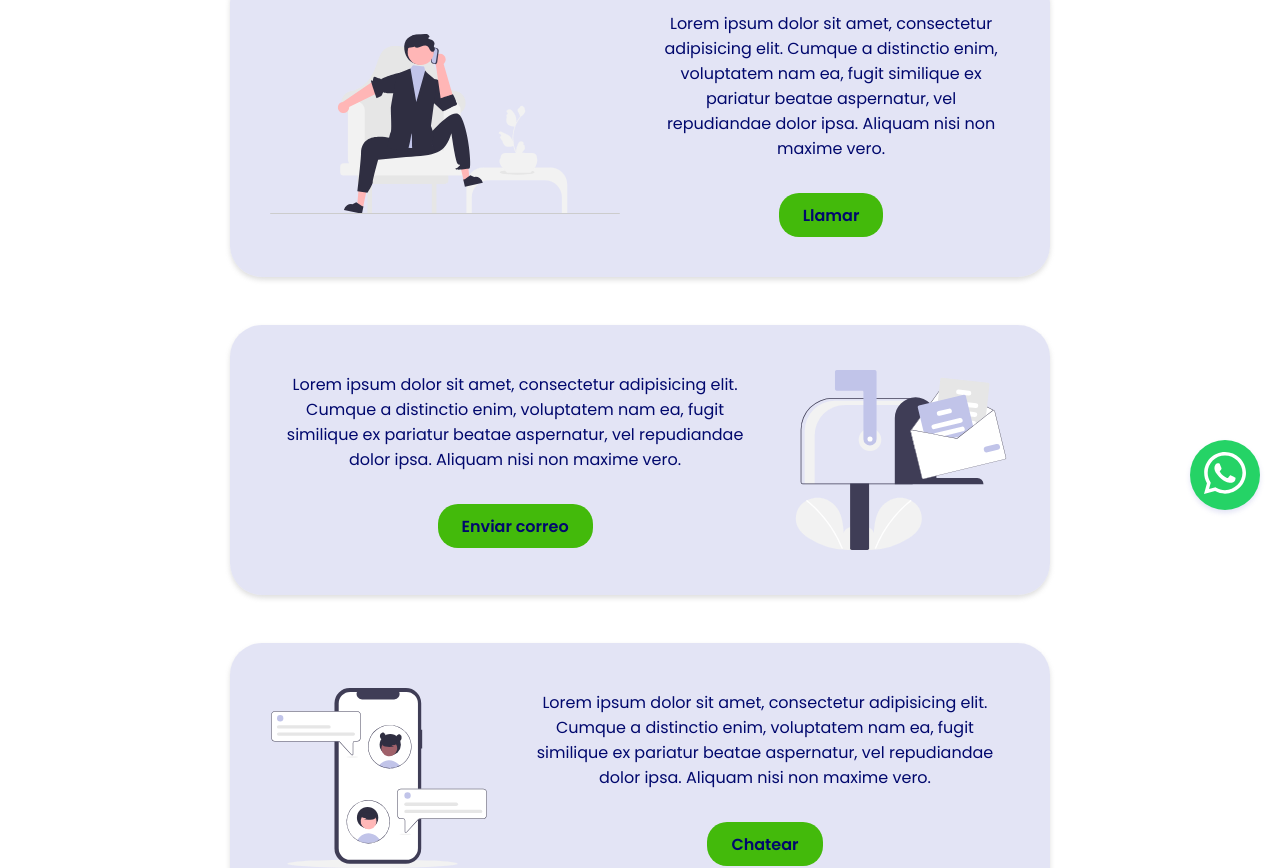
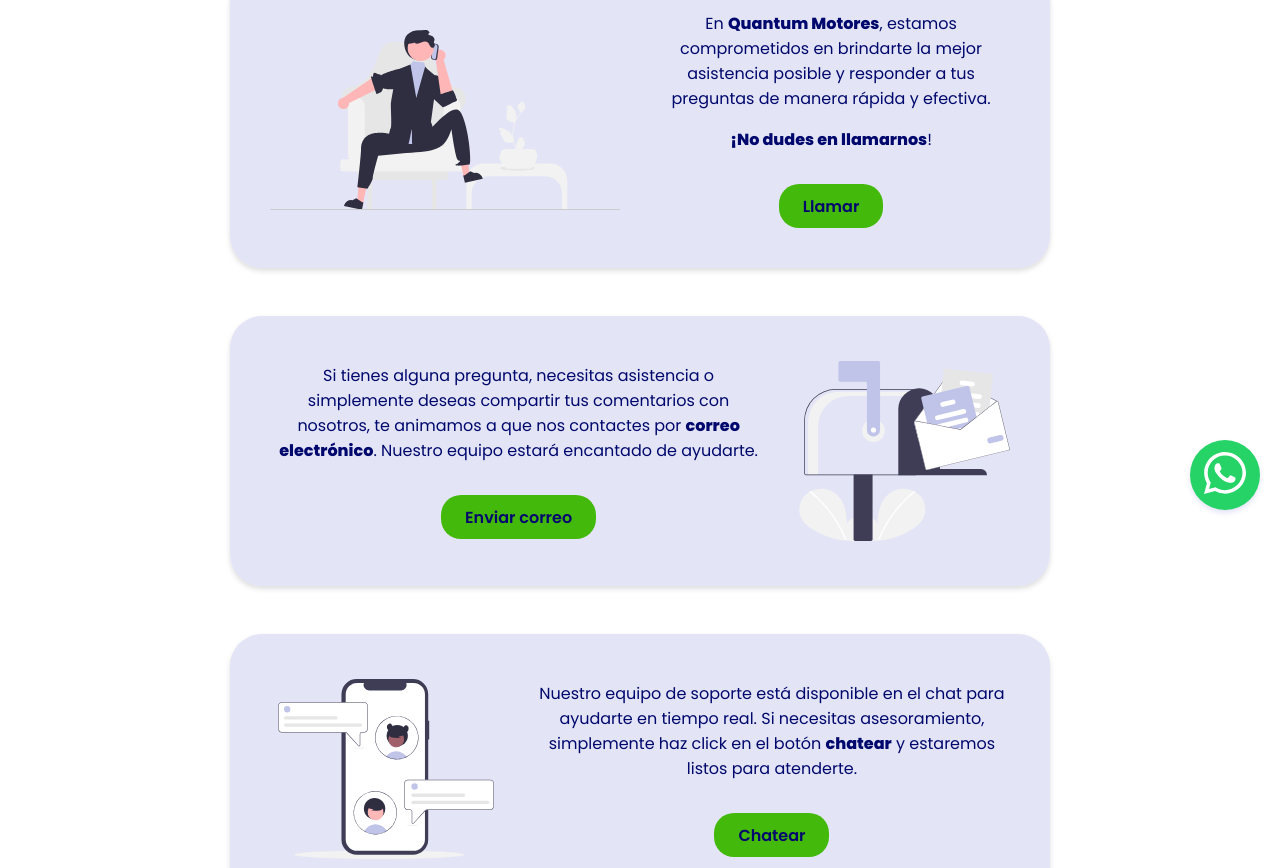
Before and after one commit to cpinopacheco/quantum-motores-official, a React (Vite) app: page /contacto in a window 1280 px wide. Shown: the part 260-1128 px from the top of the page. Built offline with nearby package versions, Linux system fonts and the light colour scheme.

Commit message:
the content is added to the contacts section

```diff
--- a/src/components/contactSection/ContactSection.jsx
+++ b/src/components/contactSection/ContactSection.jsx
@@ -11,10 +11,12 @@ const ContactSection = () => {
         <ContactImage src={contactPhone}></ContactImage>
         <Container>
           <p>
-            Lorem ipsum dolor sit amet, consectetur adipisicing elit. Cumque a
-            distinctio enim, voluptatem nam ea, fugit similique ex pariatur
-            beatae aspernatur, vel repudiandae dolor ipsa. Aliquam nisi non
-            maxime vero.
+            En <b>Quantum Motores</b>, estamos comprometidos en brindarte la
+            mejor asistencia posible y responder a tus preguntas de manera
+            rápida y efectiva.
+          </p>
+          <p>
+            <b>¡No dudes en llamarnos</b>!
           </p>
           <Link
             to="tel:+56982113710"
@@ -22,7 +24,7 @@ const ContactSection = () => {
             className="contact-link"
             target="_blank"
           >
-            <ContactInfo>Llamar</ContactInfo>
+            Llamar
           </Link>
         </Container>
       </ContactRow>
@@ -30,10 +32,10 @@ const ContactSection = () => {
         <ContactImage src={mail}></ContactImage>
         <Container>
           <p>
-            Lorem ipsum dolor sit amet, consectetur adipisicing elit. Cumque a
-            distinctio enim, voluptatem nam ea, fugit similique ex pariatur
-            beatae aspernatur, vel repudiandae dolor ipsa. Aliquam nisi non
-            maxime vero.
+            Si tienes alguna pregunta, necesitas asistencia o simplemente deseas
+            compartir tus comentarios con nosotros, te animamos a que nos
+            contactes por <b>correo electrónico</b>. Nuestro equipo estará
+            encantado de ayudarte.
           </p>
           <Link
             to="mailto:contacto@quantum-motores.cl"
@@ -41,7 +43,7 @@ const ContactSection = () => {
             className="contact-link"
             target="_blank"
           >
-            <ContactInfo>Enviar correo</ContactInfo>
+            Enviar correo
           </Link>
         </Container>
       </ContactRow>
@@ -49,10 +51,9 @@ const ContactSection = () => {
         <ContactImage src={chat}></ContactImage>
         <Container>
           <p>
-            Lorem ipsum dolor sit amet, consectetur adipisicing elit. Cumque a
-            distinctio enim, voluptatem nam ea, fugit similique ex pariatur
-            beatae aspernatur, vel repudiandae dolor ipsa. Aliquam nisi non
-            maxime vero.
+            Nuestro equipo de soporte está disponible en el chat para ayudarte
+            en tiempo real. Si necesitas asesoramiento, simplemente haz click en
+            el botón <b>chatear</b> y estaremos listos para atenderte.
           </p>
           <Link
             to="https://api.whatsapp.com/send?phone=56982113710"
@@ -60,7 +61,7 @@ const ContactSection = () => {
             className="contact-link"
             target="_blank"
           >
-            <ContactInfo>Chatear</ContactInfo>
+            Chatear
           </Link>
         </Container>
       </ContactRow>
@@ -77,6 +78,7 @@ const SectionContainer = styled.section`
 const Container = styled.div`
   p {
     color: var(--primary-color);
+    margin-bottom: 1rem;
 
     @media (min-width: 992px) {
       text-align: center;
@@ -164,10 +166,3 @@ const ContactImage = styled.img`
   width: 100%;
   max-height: 180px;
 `;
-
-const ContactInfo = styled.p`
-  color: var(--primary-color);
-  @media (min-width: 1400px) {
-    font-size: 1.2rem;
-  }
-`;
```
